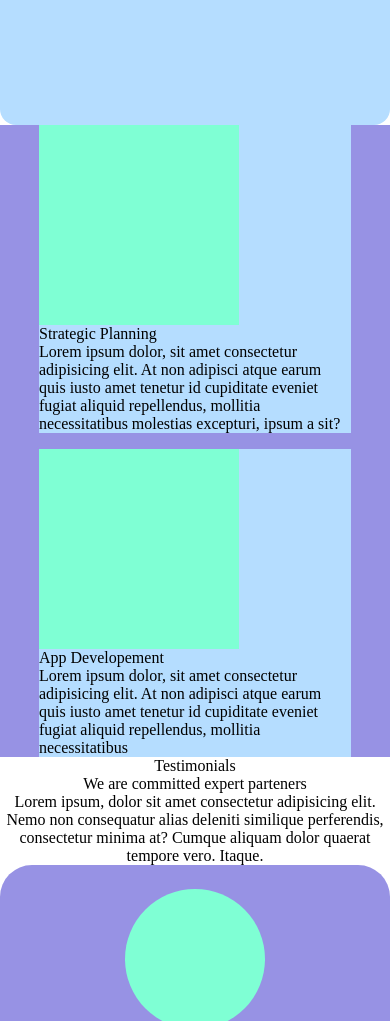
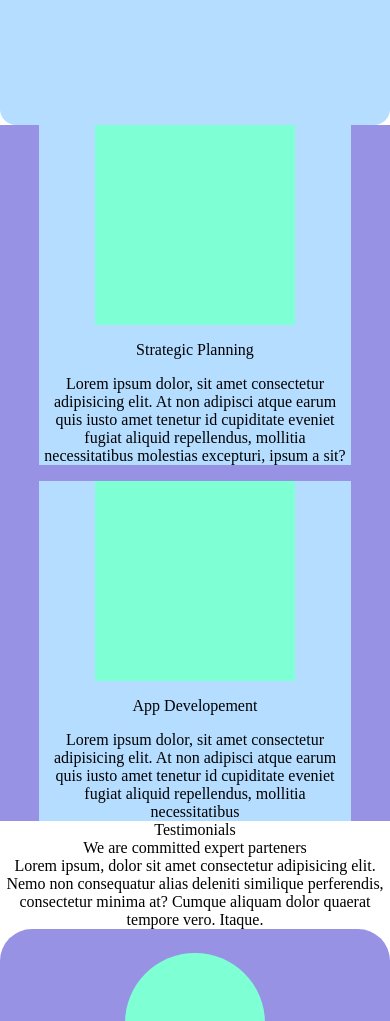
Before and after one commit to CarloColletti/htmlcss-responsive-layout, a plain HTML site: page index.html in a window 390 px wide. Shown: the part 1580-2601 px from the top of the page. Drawn offline with Linux system fonts and the light colour scheme.

Commit message:
responsive fix section 2

```diff
--- a/css/query.css
+++ b/css/query.css
@@ -30,6 +30,8 @@
 
     .col-block{
         width: 80%;
+        text-align: center;
+        justify-content: center;
     }
 
     /* card  */
--- a/css/style.css
+++ b/css/style.css
@@ -90,8 +90,11 @@
 
 
 .col-block{
+	display: flex;
 	width: calc(100% / 2);
-	justify-content: end;
+	flex-direction: column;
+	gap: 1rem;
+	align-items: center;
 
 	/* debug */
 	background-color: #b5ddff;
```
